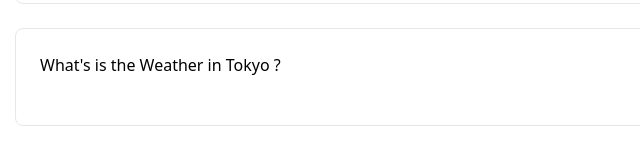
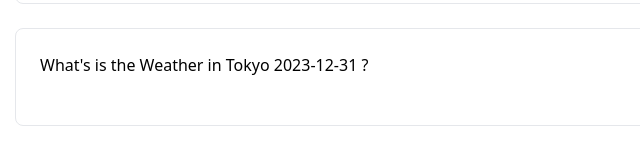
Before and after one commit to shogoorg/weather, a website: page frontend/public/index.html in a window 1280 px wide. Shown: the part 528-692 px from the top of the page, 113-753 px from the left. Drawn offline with Linux system fonts and the light colour scheme.

Commit message:
Update frontend

```diff
--- a/frontend/public/index.html
+++ b/frontend/public/index.html
@@ -44,7 +44,7 @@
                             class="block grow rounded-lg border p-6 resize-none"
                             required
                         >
-What&apos;s is the Weather in Tokyo ?</textarea>
+What&apos;s is the Weather in Tokyo 2023-12-31 ?</textarea>
                         <button
                             type="submit"
                             class="bg-blue-500 text-white px-4 py-2 rounded-lg text-center text-sm font-medium"
```
